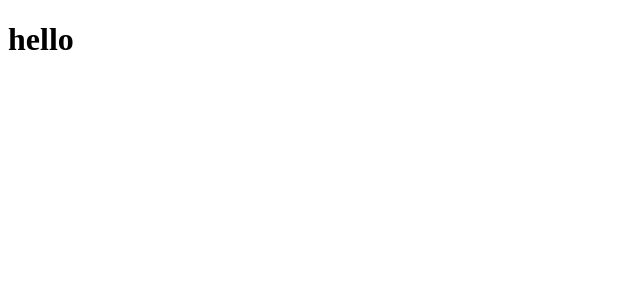
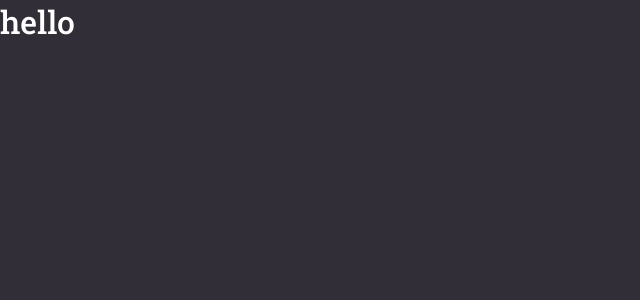
Before and after one commit to EliasGcf/gobarber-web, a React (Create React App) app: page / in a window 1280 px wide. Shown: the top 300 px of the page, without its empty margins (0-640 px from the left). Built offline with nearby package versions, Linux system fonts and the light colour scheme.

Commit message:
Estilos Globais

```diff
--- a/package.json
+++ b/package.json
@@ -13,6 +13,7 @@
     "react": "^16.13.1",
     "react-dom": "^16.13.1",
     "react-scripts": "3.4.1",
+    "styled-components": "^5.1.0",
     "typescript": "~3.7.2"
   },
   "scripts": {
@@ -37,9 +38,10 @@
     ]
   },
   "devDependencies": {
+    "@types/styled-components": "^5.1.0",
     "@typescript-eslint/eslint-plugin": "^2.29.0",
     "@typescript-eslint/parser": "^2.29.0",
-    "eslint": "^5.16.0",
+    "eslint": "^6.8.0",
     "eslint-config-airbnb": "^18.1.0",
     "eslint-config-prettier": "^6.10.1",
     "eslint-import-resolver-typescript": "^2.0.0",
--- a/public/index.html
+++ b/public/index.html
@@ -6,6 +6,7 @@
     <meta name="viewport" content="width=device-width, initial-scale=1" />
     <meta name="theme-color" content="#FF9000" />
     <title>GoBarber</title>
+    <link href="https://fonts.googleapis.com/css2?family=Roboto+Slab:wght@400;500&display=swap" rel="stylesheet" />
   </head>
   <body>
     <noscript>You need to enable JavaScript to run this app.</noscript>
--- a/src/App.tsx
+++ b/src/App.tsx
@@ -1,9 +1,14 @@
 import React from 'react';
 
-// import { Container } from './styles';
+import GlobalStyle from './styles/global';
 
 const App: React.FC = () => {
-  return <h1>hello</h1>;
+  return (
+    <>
+      <GlobalStyle />
+      <h1>hello</h1>
+    </>
+  );
 };
 
 export default App;
--- /dev/null
+++ b/src/styles/global.ts
@@ -0,0 +1,29 @@
+import { createGlobalStyle } from 'styled-components';
+
+export default createGlobalStyle`
+  * {
+    margin: 0;
+    padding: 0;
+    outline: 0;
+    box-sizing: border-box;
+  }
+
+  body {
+    background: #312E38;
+    color: #fff;
+    -webkit-font-smoothing: antialiased;
+  }
+
+  body, input, button {
+    font-family: 'Roboto Slab', serif;
+    font-size: 16px;
+  }
+
+  h1, h2, h3, h4, h5, h6, strong {
+    font-weight: 500;
+  }
+
+  button {
+    cursor: pointer;
+  }
+`;
```
Also changed, not shown: 1 other file (tests, documents, lock files or other folders).
